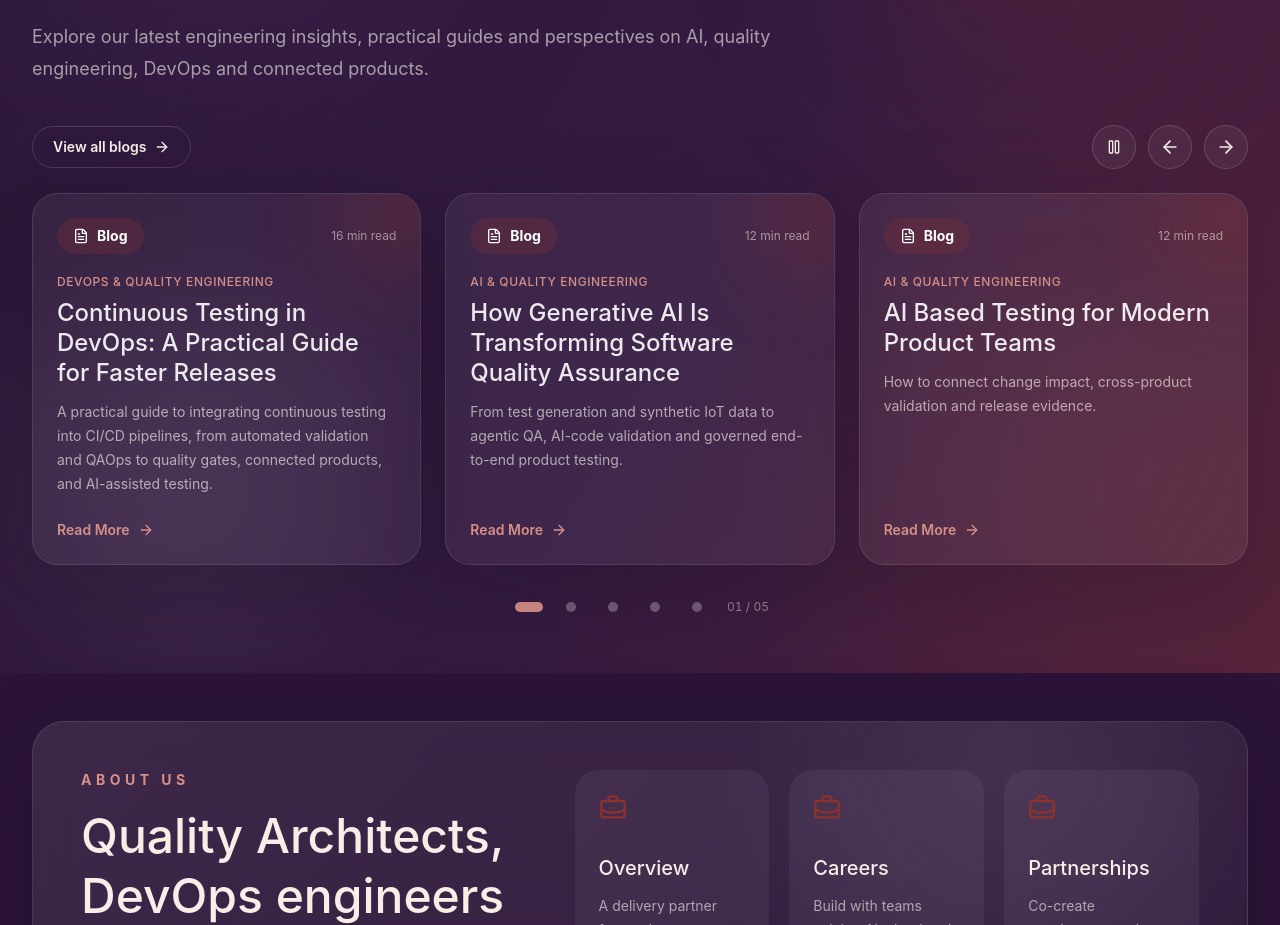
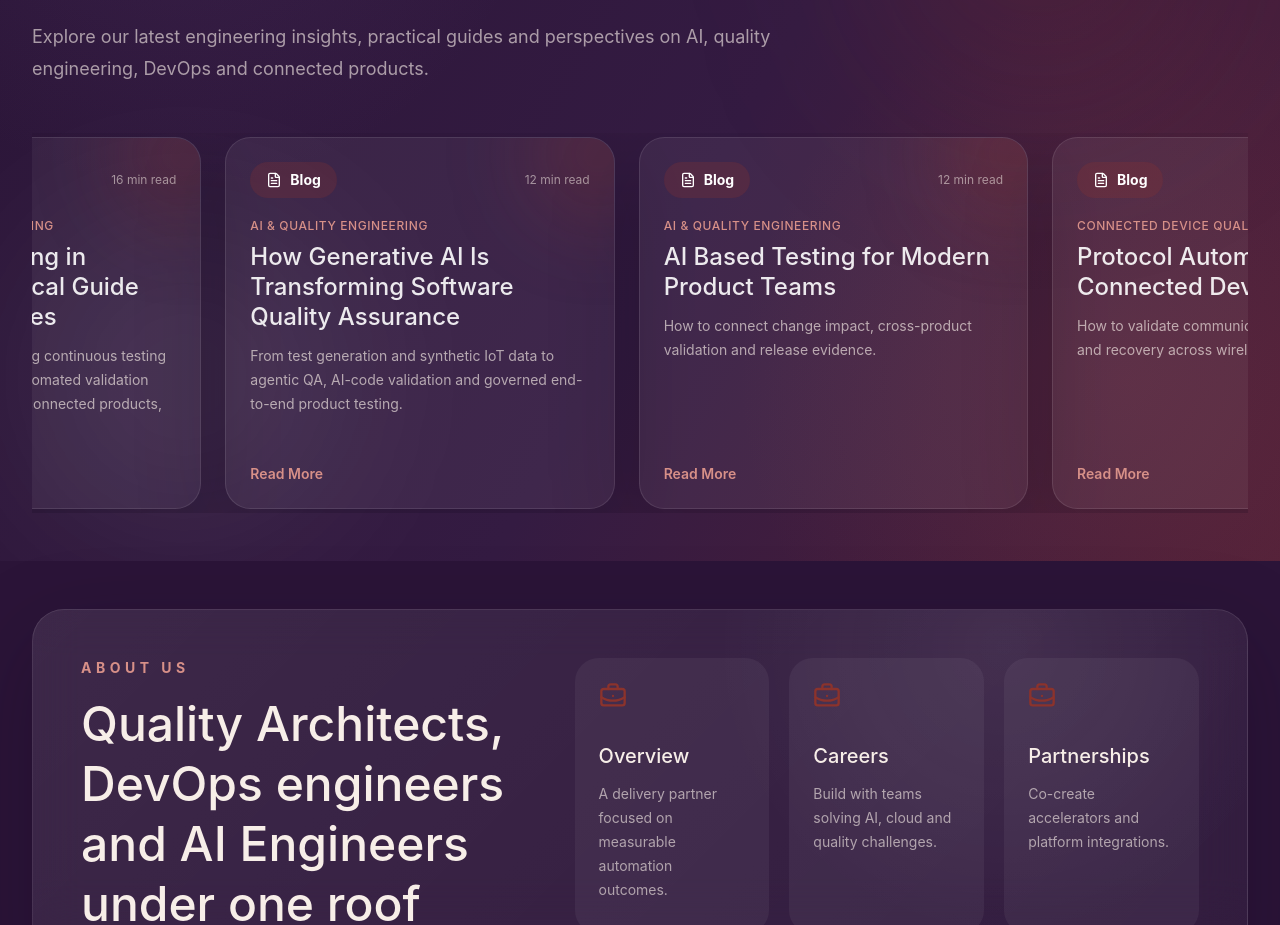
Before and after one commit to rvala-elevro/elevro_site, a Next.js app: page / in a window 1280 px wide. Shown: the part 4360-5285 px from the top of the page. Built offline with nearby package versions, Linux system fonts and the light colour scheme.

Commit message:
Simplify homepage blog carousel to a continuous clickable loop

```diff
--- a/components/HomeBlogCarousel.tsx
+++ b/components/HomeBlogCarousel.tsx
@@ -2,14 +2,8 @@
 
 import { useEffect, useRef, useState } from "react";
 import Link from "next/link";
-import {
-  ArrowLeft,
-  ArrowRight,
-  FileText,
-  Pause,
-  Play,
-} from "lucide-react";
-import { motion, useInView, useReducedMotion } from "motion/react";
+import { FileText } from "lucide-react";
+import { useInView, useReducedMotion } from "motion/react";
 
 export type HomepageBlog = {
   slug: string;
@@ -19,7 +13,7 @@ export type HomepageBlog = {
   readTime: string;
 };
 
-const ROTATION_INTERVAL_MS = 6000;
+const SCROLL_SPEED = 48; // CSS pixels per second
 
 export default function HomeBlogCarousel({
   blogs,
@@ -28,75 +22,113 @@ export default function HomeBlogCarousel({
   blogs: HomepageBlog[];
   enabled?: boolean;
 }) {
-  const [startIndex, setStartIndex] = useState(0);
-  const [direction, setDirection] = useState(1);
-  const [paused, setPaused] = useState(false);
+  const viewportRef = useRef<HTMLDivElement>(null);
+  const firstCardRef = useRef<HTMLDivElement>(null);
+  const duplicateRef = useRef<HTMLDivElement>(null);
+  const resumeAfterRef = useRef(0);
   const [hovered, setHovered] = useState(false);
   const [focusWithin, setFocusWithin] = useState(false);
-  const carouselRef = useRef<HTMLDivElement>(null);
-  const isInView = useInView(carouselRef, { amount: 0.25 });
+  const [touching, setTouching] = useState(false);
+  const isInView = useInView(viewportRef, { amount: 0.25 });
   const prefersReducedMotion = useReducedMotion();
   const count = blogs.length;
 
   useEffect(() => {
+    const viewport = viewportRef.current;
+    const first = firstCardRef.current;
+    const duplicate = duplicateRef.current;
     if (
+      !viewport ||
+      !first ||
+      !duplicate ||
       count < 2 ||
       !enabled ||
       !isInView ||
-      paused ||
       hovered ||
       focusWithin ||
+      touching ||
       prefersReducedMotion
     ) {
       return;
     }
 
-    const timer = window.setInterval(() => {
-      if (document.hidden) return;
-      setDirection(1);
-      setStartIndex((current) => (current + 1) % count);
-    }, ROTATION_INTERVAL_MS);
+    let frame = 0;
+    let previousTime: number | null = null;
+    let position = viewport.scrollLeft;
+    let lastScroll = viewport.scrollLeft;
 
-    return () => window.clearInterval(timer);
-  }, [
-    count,
-    enabled,
-    isInView,
-    paused,
-    hovered,
-    focusWithin,
-    prefersReducedMotion,
-  ]);
+    // The duplicate sequence is exactly one complete cycle away, including
+    // the gap between the last card and the first card in the next cycle.
+    // Re-measure on resize so the loop remains seamless at every breakpoint.
+    let loopWidth = 0;
+    const measureLoop = () => {
+      loopWidth = duplicate.getClientRects().length
+        ? duplicate.offsetLeft - first.offsetLeft
+        : 0;
+      position = viewport.scrollLeft;
+      lastScroll = position;
+      previousTime = null;
+    };
+    measureLoop();
+    const observer = new ResizeObserver(measureLoop);
+    observer.observe(viewport);
+    observer.observe(first);
+    observer.observe(duplicate);
+
+    const tick = (now: number) => {
+      const elapsed = previousTime === null ? 0 : Math.min(now - previousTime, 50);
+      previousTime = now;
+
+      if (document.hidden || now < resumeAfterRef.current || loopWidth <= 0) {
+        position = viewport.scrollLeft;
+        lastScroll = position;
+      } else {
+        // Preserve fractional progress and recognize native touch scrolling.
+        if (viewport.scrollLeft !== lastScroll) {
+          position = viewport.scrollLeft;
+        }
+        position = (position + (elapsed * SCROLL_SPEED) / 1000) % loopWidth;
+        viewport.scrollLeft = position;
+        lastScroll = viewport.scrollLeft;
+      }
+
+      frame = window.requestAnimationFrame(tick);
+    };
+
+    frame = window.requestAnimationFrame(tick);
+    return () => {
+      window.cancelAnimationFrame(frame);
+      observer.disconnect();
+    };
+  }, [count, enabled, isInView, hovered, focusWithin, touching, prefersReducedMotion]);
 
   if (!count) return null;
 
-  const activeIndex = startIndex % count;
-  const orderedBlogs = blogs.map(
-    (_, offset) => blogs[(activeIndex + offset) % count],
-  );
+  // On smaller catalogs, only duplicate where cards overflow the viewport.
+  // All original links remain keyboard accessible; duplicate links support
+  // pointer/touch navigation but are excluded from sequential keyboard focus.
+  const duplicateVisibility =
+    count === 1
+      ? "hidden"
+      : count === 2
+        ? "flex md:hidden"
+        : count === 3
+          ? "flex lg:hidden"
+          : "flex";
 
-  function move(step: number) {
-    setPaused(true);
-    setDirection(step);
-    setStartIndex((current) => (current + step + count) % count);
-  }
-
-  function select(index: number) {
-    setPaused(true);
-    setDirection(index < activeIndex ? -1 : 1);
-    setStartIndex(index);
-  }
-
-  const controlClass =
-    "inline-flex h-11 w-11 shrink-0 items-center justify-center rounded-full border border-white/15 bg-white/5 text-cream transition hover:border-white/35 hover:bg-secondary/35 focus-visible:outline-2 focus-visible:outline-offset-4 focus-visible:outline-[#d79088]";
+  const cardWidth =
+    "w-full shrink-0 md:w-[calc((100%_-_1.5rem)/2)] lg:w-[calc((100%_-_3rem)/3)]";
 
   return (
     <div
-      ref={carouselRef}
       role="region"
       aria-roledescription="carousel"
       aria-label="Engineering blog articles"
-      className="mt-10"
+      className="mt-12"
+    >
+      <div
+        ref={viewportRef}
+        className="overflow-x-auto py-1 [scrollbar-width:none] [&::-webkit-scrollbar]:hidden"
         onMouseEnter={() => setHovered(true)}
         onMouseLeave={() => setHovered(false)}
         onFocusCapture={() => setFocusWithin(true)}
@@ -105,80 +137,53 @@ export default function HomeBlogCarousel({
             setFocusWithin(false);
           }
         }}
+        onTouchStart={() => setTouching(true)}
+        onTouchEnd={() => {
+          resumeAfterRef.current = performance.now() + 900;
+          setTouching(false);
+        }}
+        onTouchCancel={() => setTouching(false)}
       >
-      <div className="mb-6 flex flex-wrap items-center justify-between gap-4">
+        <div className="relative flex w-full items-stretch gap-6">
+          {blogs.map((blog, index) => (
+            <div
+              ref={index === 0 ? firstCardRef : undefined}
+              key={blog.slug}
+              className={`${cardWidth} flex`}
+            >
+              <BlogCard blog={blog} />
+            </div>
+          ))}
+          {count > 1 &&
+            blogs.map((blog, index) => (
+              <div
+                ref={index === 0 ? duplicateRef : undefined}
+                key={`duplicate-${blog.slug}`}
+                className={`${cardWidth} ${duplicateVisibility} motion-reduce:hidden`}
+                aria-hidden="true"
+              >
+                <BlogCard blog={blog} duplicate />
+              </div>
+            ))}
+        </div>
+      </div>
+    </div>
+  );
+}
+
+function BlogCard({
+  blog,
+  duplicate = false,
+}: {
+  blog: HomepageBlog;
+  duplicate?: boolean;
+}) {
+  return (
     <Link
-          href="/resources/blogs"
-          className="inline-flex items-center gap-2 rounded-full border border-white/15 px-5 py-2.5 text-sm font-semibold text-cream transition hover:border-[#d79088]/60 hover:bg-secondary/20 focus-visible:outline-2 focus-visible:outline-offset-4 focus-visible:outline-[#d79088]"
-        >
-          View all blogs <ArrowRight className="h-4 w-4" aria-hidden="true" />
-        </Link>
-
-        {count > 1 && (
-          <div className="flex items-center gap-2 sm:gap-3">
-            {!prefersReducedMotion && (
-              <button
-                type="button"
-                className={controlClass}
-                aria-label={paused ? "Resume automatic blog rotation" : "Pause automatic blog rotation"}
-                title={paused ? "Resume autoplay" : "Pause autoplay"}
-                onClick={() => setPaused((current) => !current)}
-              >
-                {paused ? (
-                  <Play className="h-4 w-4" aria-hidden="true" />
-                ) : (
-                  <Pause className="h-4 w-4" aria-hidden="true" />
-                )}
-              </button>
-            )}
-            <button
-              type="button"
-              className={controlClass}
-              aria-label="Previous blog"
-              onClick={() => move(-1)}
-            >
-              <ArrowLeft className="h-5 w-5" aria-hidden="true" />
-            </button>
-            <button
-              type="button"
-              className={controlClass}
-              aria-label="Next blog"
-              onClick={() => move(1)}
-            >
-              <ArrowRight className="h-5 w-5" aria-hidden="true" />
-            </button>
-          </div>
-        )}
-      </div>
-
-      <motion.div
-        key={activeIndex}
-        initial={
-          prefersReducedMotion || activeIndex === 0
-            ? false
-            : { opacity: 0.65, x: direction * 14 }
-        }
-        animate={{ opacity: 1, x: 0 }}
-        transition={{ duration: prefersReducedMotion ? 0 : 0.32, ease: "easeOut" }}
-        className="grid grid-cols-1 gap-6 md:grid-cols-2 lg:grid-cols-3"
-      >
-        {orderedBlogs.map((blog, offset) => {
-          // One card on phones, two on tablets, three on desktop.
-          // Keep the catalog in the rendered markup without making offscreen
-          // articles focusable or visible to assistive technology.
-          const visibility =
-            offset === 0
-              ? "flex"
-              : offset === 1
-                ? "hidden md:flex"
-                : offset === 2
-                  ? "hidden lg:flex"
-                  : "hidden";
-
-          return (
-            <article
-              key={blog.slug}
-              className={`${visibility} group relative min-h-[18rem] flex-col overflow-hidden rounded-[1.6rem] border border-white/10 bg-white/5.5 p-6 shadow-soft transition duration-300 hover:border-white/25 hover:bg-white/[0.075] motion-reduce:transition-none`}
+      href={`/resources/blogs/${blog.slug}`}
+      tabIndex={duplicate ? -1 : undefined}
+      aria-label={`Read more: ${blog.title}`}
+      className="group relative flex min-h-[18rem] w-full flex-col overflow-hidden rounded-[1.6rem] border border-white/10 bg-white/5.5 p-6 shadow-soft transition duration-300 hover:border-white/25 hover:bg-white/[0.075] focus-visible:outline-2 focus-visible:-outline-offset-4 focus-visible:outline-[#d79088] motion-reduce:transition-none"
     >
       <div
         aria-hidden="true"
@@ -200,47 +205,10 @@ export default function HomeBlogCarousel({
         <p className="mt-3 text-sm leading-6 text-cream/65">
           {blog.excerpt}
         </p>
-                <Link
-                  href={`/resources/blogs/${blog.slug}`}
-                  aria-label={`Read more: ${blog.title}`}
-                  className="mt-auto inline-flex items-center gap-2 rounded-sm pt-6 text-sm font-semibold text-[#d79088] transition hover:text-white focus-visible:outline-2 focus-visible:outline-offset-4 focus-visible:outline-[#d79088]"
-                >
-                  Read More <ArrowRight className="h-4 w-4" aria-hidden="true" />
-                </Link>
-              </div>
-            </article>
-          );
-        })}
-      </motion.div>
-
-      {count > 1 && (
-        <div className="mt-6 flex flex-wrap items-center justify-center gap-3">
-          <div className="flex flex-wrap items-center justify-center gap-1.5">
-            {blogs.map((blog, index) => (
-              <button
-                key={blog.slug}
-                type="button"
-                aria-label={`Show ${blog.title} first`}
-                aria-current={index === activeIndex ? "true" : undefined}
-                onClick={() => select(index)}
-                className="flex h-9 min-w-9 items-center justify-center rounded-full focus-visible:outline-2 focus-visible:outline-offset-2 focus-visible:outline-[#d79088]"
-              >
-                <span
-                  aria-hidden="true"
-                  className={`h-2.5 rounded-full transition-all motion-reduce:transition-none ${index === activeIndex ? "w-7 bg-[#d79088]" : "w-2.5 bg-white/30 hover:bg-white/60"}`}
-                />
-              </button>
-            ))}
-          </div>
-          <span
-            className="text-xs tabular-nums text-cream/50"
-            aria-live={paused || focusWithin ? "polite" : "off"}
-            aria-label={`Starting blog ${activeIndex + 1} of ${count}`}
-          >
-            {String(activeIndex + 1).padStart(2, "0")} / {String(count).padStart(2, "0")}
+        <span className="mt-auto pt-6 text-sm font-semibold text-[#d79088] transition group-hover:text-white">
+          Read More
         </span>
       </div>
-      )}
-    </div>
+    </Link>
   );
 }
```
Lines whose indentation alone changed are shown as unchanged.
